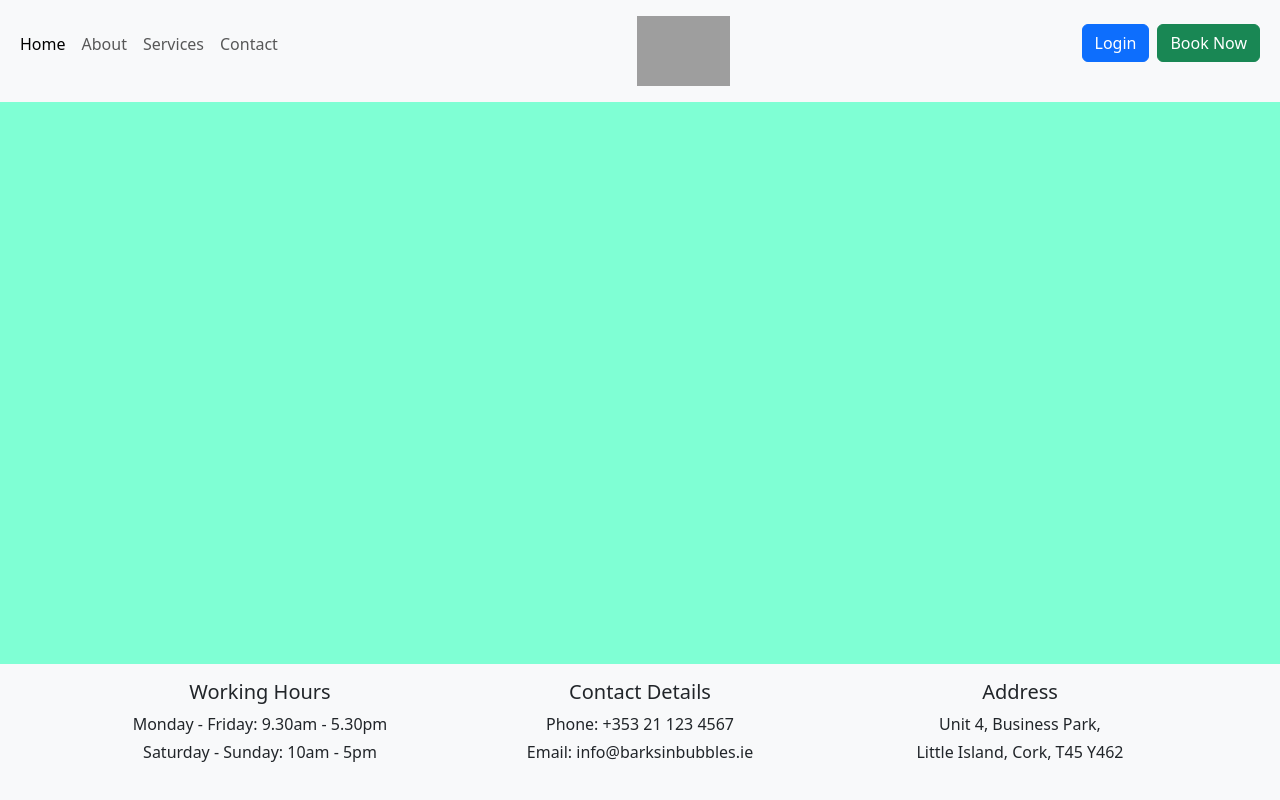
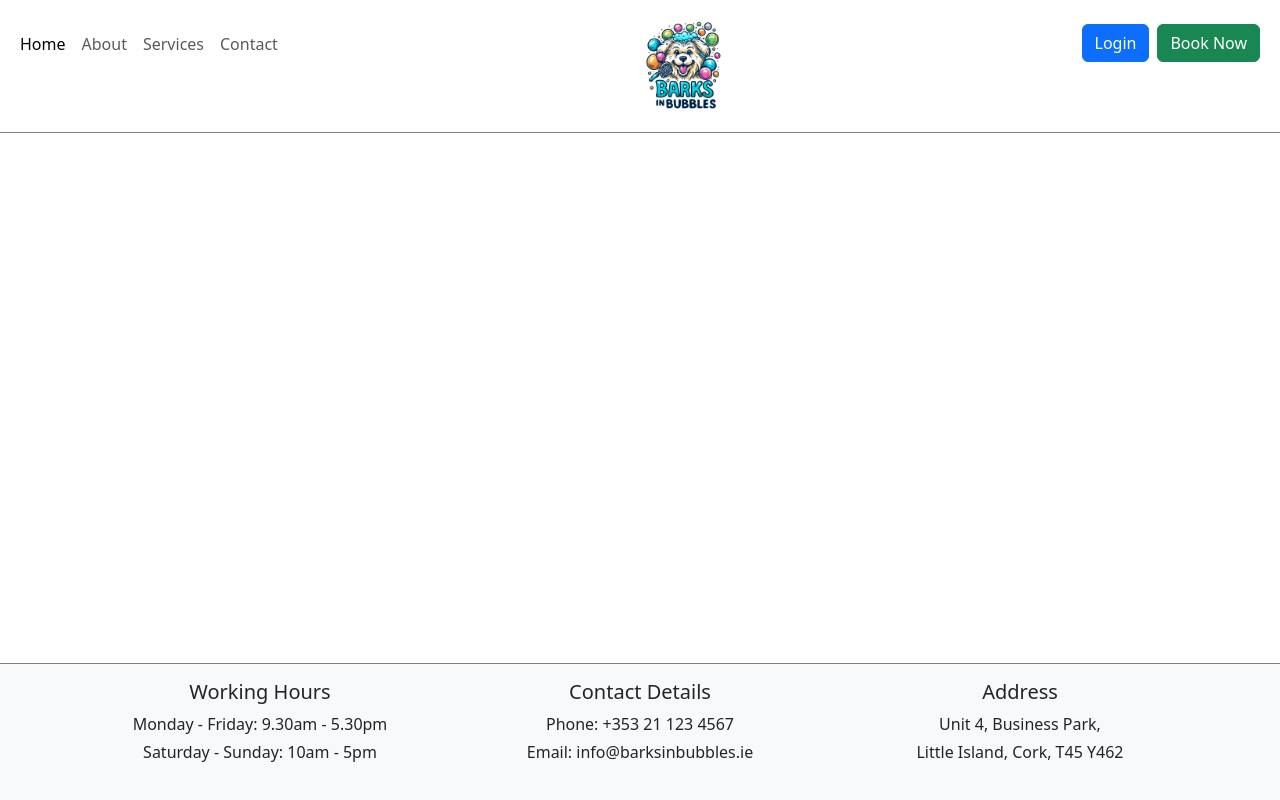
Before and after one commit to KatePaulauskas/dog-grooming-salon, a Django app: template templates/base.html in a window 1280 px wide. Run offline with Django 4.2, Linux system fonts and the light colour scheme; the template is opened without the code that fills it, so the values that code supplies are empty; some libraries are stand-ins or nearby versions; some web fonts are replaced; grey boxes are pictures that could not be loaded.

Commit message:
Enhance header, link logo and menu items

```diff
--- a/static/css/style.css
+++ b/static/css/style.css
@@ -1,3 +1,40 @@
+/* Basic styles */
 body {
-    background-color: aquamarine;
+    background-color: #ffff;
 }
+
+/* Ensure anchor links adjust for the header height */
+html {
+    scroll-padding-top: 50px;
+}
+
+/* Add header bottom border */
+header {
+    border-bottom: 1px solid grey;
+}
+
+/* Add footer top border */
+footer {
+    border-top: 1px solid grey;
+}
+
+/* Media query: mobile phones (370px and up) */
+@media screen and (min-width: 370px) {
+    html {
+        scroll-padding-top: 260px;
+    }
+}
+
+/* Media query: tablets and larger screens (576px and up) */
+@media screen and (min-width: 576px) {
+    html {
+        scroll-padding-top: 150px;
+    }
+}
+
+/* Media query: larger devices (laptops & desktops, 992px and up) */
+@media screen and (min-width: 992px) {
+    html {
+        scroll-padding-top: 145px;
+    }
+}
--- a/templates/base.html
+++ b/templates/base.html
@@ -1,5 +1,4 @@
 {% load static %}
-
 {% url 'home' as home_url %}
 
 <!DOCTYPE html>
@@ -15,8 +14,9 @@
         <link href="https://fonts.googleapis.com/css2?family=Forum&family=Righteous&family=Trirong&display=swap" rel="stylesheet">
 
         <!-- Bootstrap CSS -->
-        <link rel="stylesheet" href="https://cdn.jsdelivr.net/npm/bootstrap@5.3.2/dist/css/bootstrap.min.css"
-        integrity="sha384-T3c6CoIi6uLrA9TneNEoa7RxnatzjcDSCmG1MXxSR1GAsXEV/Dwwykc2MPK8M2HN" crossorigin="anonymous">
+        <link href="https://cdn.jsdelivr.net/npm/bootstrap@5.3.3/dist/css/bootstrap.min.css" rel="stylesheet"
+        integrity="sha384-QWTKZyjpPEjISv5WaRU9OFeRpok6YctnYmDr5pNlyT2bRjXh0JMhjY6hW+ALEwIH" crossorigin="anonymous">
+
 
         <!-- Custom CSS -->
         <link rel="stylesheet" href="{% static 'css/style.css' %}">
@@ -25,7 +25,7 @@
     <body class="d-flex flex-column min-vh-100">
 
         <!-- Header -->
-        <header class="bg-light py-3 sticky-top mb-2">
+        <header class=" navbar-light bg-white py-3 sticky-top mb-2">
             <div class="container-fluid d-flex justify-content-between align-items-start">
 
                 <!-- Menu Section-->
@@ -36,13 +36,14 @@
                     <div class="collapse navbar-collapse" id="navbarText">
                         <ul class="navbar-nav me-auto">
                             <li class="nav-item">
-                                <a class="nav-link active" href="#">Home</a>
+                                <a class="nav-link active" {% if request.path == home_url %}active" aria-current="page{% endif %}"
+                                href="{% url 'home' %}">Home</a>
                             </li>
                             <li class="nav-item">
-                                <a class="nav-link" href="#">About</a>
+                                <a class="nav-link" href="#about">About</a>
                             </li>
                             <li class="nav-item">
-                                <a class="nav-link" href="#">Services</a>
+                                <a class="nav-link" href="#services">Services</a>
                             </li>
                             <li class="nav-item">
                                 <a class="nav-link" href="#">Contact</a>
@@ -54,7 +55,7 @@
                 <!-- Logo Section -->
                 <div class="d-flex flex-column align-items-center">
                     <a class="navbar-brand mx-3" href="#">
-                        <img src="images/barks_in_bubbles.webp" alt="Barks in Bubbles Logo" class="img-fluid" style="max-height: 70px;">
+                        <img src="{% static 'images/logo/barks-in-bubbles-logo.webp' %}" alt="Barks in Bubbles Logo" class="img-fluid" style="max-height: 100px;">
                     </a>
                     <a href="#" class="btn btn-success btn-book mt-3 w-45 d-sm-none">Book</a>
                 </div>
@@ -119,6 +120,8 @@
 
         <!-- IconifyIcon web component -->
         <script src="https://code.iconify.design/iconify-icon/1.0.7/iconify-icon.min.js"></script>
-        <script src="https://cdn.jsdelivr.net/npm/bootstrap@5.1.3/dist/js/bootstrap.bundle.min.js" integrity="sha384-ka7Sk0Gln4gmtz2MlQnikT1wXgYsOg+OMhuP+IlRH9sENBO0LRn5q+8nbTov4+1p" crossorigin="anonymous"></script>
+        <!--  -->
+        <script src="https://cdn.jsdelivr.net/npm/bootstrap@5.3.3/dist/js/bootstrap.bundle.min.js"
+        integrity="sha384-YvpcrYf0tY3lHB60NNkmXc5s9fDVZLESaAA55NDzOxhy9GkcIdslK1eN7N6jIeHz" crossorigin="anonymous"></script>
     </body>
 </html>
```
Also changed, not shown: home/templates/home/index.html (+12 -12 lines), static/images/logo/barks-in-bubbles-logo.webp (added), 2 other files.
